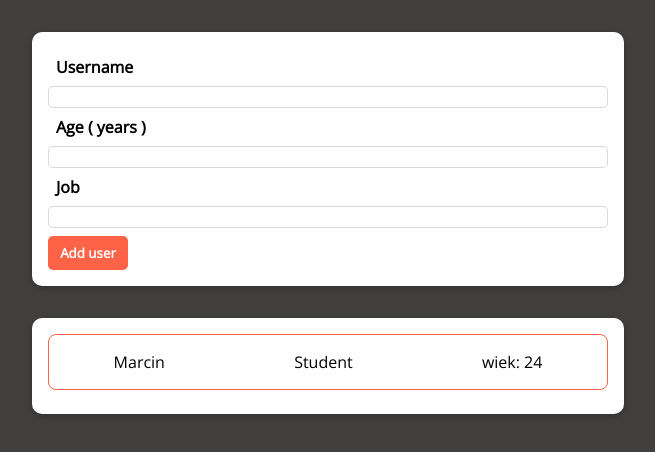
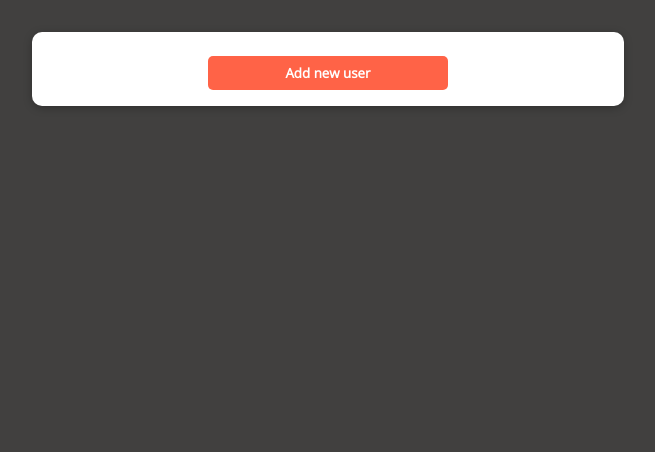
Before and after one commit to Marcin-Kowalczykk/addUserApp-React, a React (Create React App) app: page / in a window 1280 px wide. Shown: the top 452 px of the page, without its empty margins (312-967 px from the left). Built offline with nearby package versions, Linux system fonts and the light colour scheme.

Commit message:
final update

```diff
--- a/src/App.js
+++ b/src/App.js
@@ -1,8 +1,8 @@
 import React, { Fragment, useState } from 'react';
 
 import styled from 'styled-components';
+import GlobalStyle from './GlobalStyle';
 
-import GlobalStyle from './GlobalStyle';
 import Form from './components/Form';
 import ListOfUsers from './components/List/ListOfUsers';
 
@@ -14,18 +14,10 @@ const Wrapper = styled.div`
 `;
 
 function App() {
-  const expampleList = [
-    {
-      id: 1,
-      username: 'Marcin',
-      job: 'Student',
-      age: 24,
-    },
-  ];
-  const [dataListFromForm, setDataListFromForm] = useState(expampleList);
+  const [dataListFromForm, setDataListFromForm] = useState([]);
 
-  const addDataToList = (dataList) => {
-    setDataListFromForm((previous) => [dataList, ...previous]);
+  const addDataToList = (dataObjectFromForm) => {
+    setDataListFromForm((previous) => [dataObjectFromForm, ...previous]);
   };
 
   return (
@@ -33,7 +25,9 @@ function App() {
       <GlobalStyle />
       <Wrapper>
         <Form onAddDataToList={addDataToList} />
-        <ListOfUsers dataListFromForm={dataListFromForm} />
+        {dataListFromForm.length !== 0 && (
+          <ListOfUsers dataListFromForm={dataListFromForm} />
+        )}
       </Wrapper>
     </Fragment>
   );
--- a/src/components/Form.jsx
+++ b/src/components/Form.jsx
@@ -1,10 +1,25 @@
 import React, { useState } from 'react';
 
-import styled from 'styled-components';
+import styled, { keyframes } from 'styled-components';
 import BoxWrapper from './Ui/BoxWrapper';
 import BoxButton from './Ui/BoxButton';
 
-const Wrapper = styled.form`
+import ErrorModal from './Ui/ErrorModal';
+
+const AnimationForm = keyframes`
+    0% {margin-left: 80rem;}
+    100% {margin-left: 0;}
+`;
+
+const Wrapper = styled.div`
+  display: flex;
+  flex-direction: column;
+  align-items: center;
+  width: 100%;
+  animation: ${AnimationForm} 1s;
+`;
+
+const FormWrapper = styled.form`
   display: flex;
   flex-direction: column;
 `;
@@ -23,10 +38,22 @@ const Input = styled.input`
   }
 `;
 
+const MainButton = styled(BoxButton)`
+  width: 15rem;
+`;
+
+const CloseButton = styled(BoxButton)`
+  margin-left: 63%;
+`;
+
 const Form = ({ onAddDataToList }) => {
   const [usernameInputValue, setUsernameInputValue] = useState('');
   const [ageInputValue, setAgeInputValue] = useState('');
   const [jobInputValue, setJobInputValue] = useState('');
+  const [errorState, setErrorState] = useState();
+  const [isClicked, setIsClicked] = useState(false);
+
+  const MIN_AGE_LENGTH = 18;
 
   const inputSettersArray = [
     setUsernameInputValue,
@@ -36,12 +63,29 @@ const Form = ({ onAddDataToList }) => {
 
   const clearForm = (inputsArray) => {
     inputsArray.forEach((element) => {
-      element(' ');
+      element('');
     });
   };
 
   const formSubmitHandler = (e) => {
     e.preventDefault();
+    if (
+      usernameInputValue.trim().length === 0 ||
+      ageInputValue.trim().length === 0 ||
+      jobInputValue.trim().length === 0
+    ) {
+      setErrorState({
+        title: 'Form has empty fields!',
+        msg: 'Please complete all fields',
+      });
+      return;
+    } else if (+ageInputValue < MIN_AGE_LENGTH) {
+      setErrorState({
+        title: 'Age is incorrect!',
+        msg: 'Age must be higher (min. 18)',
+      });
+      return;
+    }
     const dataObject = {
       id: Math.random().toString(),
       username: usernameInputValue,
@@ -52,31 +96,62 @@ const Form = ({ onAddDataToList }) => {
     clearForm(inputSettersArray);
   };
 
+  if (isClicked === false) {
     return (
       <BoxWrapper>
-      <Wrapper action="" onSubmit={formSubmitHandler}>
+        <Wrapper>
+          <MainButton type="button" onClick={() => setIsClicked(true)}>
+            Add new user
+          </MainButton>
+        </Wrapper>
+      </BoxWrapper>
+    );
+  }
+
+  return (
+    <Wrapper>
+      {errorState && (
+        <ErrorModal
+          title={errorState.title}
+          msg={errorState.msg}
+          onHideModalByButton={() => setErrorState(null)}
+        />
+      )}
+      <BoxWrapper>
+        <FormWrapper action="" onSubmit={formSubmitHandler}>
           <Label htmlFor="username">Username</Label>
           <Input
             id="username"
             type="text"
+            value={usernameInputValue}
             onChange={(e) => setUsernameInputValue(e.target.value)}
           />
           <Label htmlFor="name">Age ( years )</Label>
           <Input
             id="name"
             type="number"
+            value={ageInputValue}
             onChange={(e) => setAgeInputValue(e.target.value)}
           />
           <Label htmlFor="job">Job</Label>
           <Input
             id="job"
             type="text"
+            value={jobInputValue}
             onChange={(e) => setJobInputValue(e.target.value)}
           />
+          <footer>
             <BoxButton type="submit">Add user</BoxButton>
+            <CloseButton type="button" onClick={() => setIsClicked(false)}>
+              Close
+            </CloseButton>
+          </footer>
+        </FormWrapper>
+      </BoxWrapper>
     </Wrapper>
-    </BoxWrapper>
   );
 };
 
 export default Form;
+
+// animacje
--- a/src/components/List/ListElement.jsx
+++ b/src/components/List/ListElement.jsx
@@ -1,13 +1,22 @@
 import React from 'react';
 
-import styled from 'styled-components';
+import styled, { keyframes } from 'styled-components';
 
-const Wrapper = styled.div`
+const AnimationShow = keyframes`
+    0% {margin-right: 210px;}
+    100% {margin-right: 0;}
+`;
+
+const Wrapper = styled.li`
   display: flex;
   justify-content: space-around;
   border: 1px solid tomato;
   border-radius: 0.5rem;
   margin-bottom: 0.5rem;
+  background-color: tomato;
+  color: white;
+  font-weight: bold;
+  animation: ${AnimationShow} 1s;
 `;
 
 const ListElement = ({ job, username, age }) => {
@@ -15,7 +24,7 @@ const ListElement = ({ job, username, age }) => {
     <Wrapper>
       <p>{username}</p>
       <p>{job}</p>
-      <p>{`wiek: ${age}`}</p>
+      <p>{`Age: ${age}`}</p>
     </Wrapper>
   );
 };
--- a/src/components/List/ListOfUsers.jsx
+++ b/src/components/List/ListOfUsers.jsx
@@ -1,11 +1,16 @@
 import React from 'react';
 
+import styled from 'styled-components';
 import BoxWrapper from '../Ui/BoxWrapper';
 
 import ListElement from './ListElement';
 
+const Ul = styled(BoxWrapper)`
+  text-align: center;
+`;
+
 const ListOfUsers = ({ dataListFromForm }) => (
-  <BoxWrapper>
+  <Ul>
     {dataListFromForm.map((element) => (
       <ListElement
         key={element.id}
@@ -14,7 +19,7 @@ const ListOfUsers = ({ dataListFromForm }) => (
         age={element.age}
       />
     ))}
-  </BoxWrapper>
+  </Ul>
 );
 
 export default ListOfUsers;
--- a/src/components/Ui/BoxButton.jsx
+++ b/src/components/Ui/BoxButton.jsx
@@ -2,7 +2,6 @@ import React from 'react';
 import styled from 'styled-components';
 
 const Button = styled.button`
-  align-self: flex-start;
   font-weight: bold;
   color: white;
   width: 5rem;
@@ -22,8 +21,8 @@ const Button = styled.button`
   }
 `;
 
-const BoxButton = ({ children, type, onClick }) => (
-  <Button type={type || 'button'} onClick={onClick}>
+const BoxButton = ({ children, className, type, onClick }) => (
+  <Button className={className} type={type || 'button'} onClick={onClick}>
     {children}
   </Button>
 );
--- /dev/null
+++ b/src/components/Ui/ErrorModal.jsx
@@ -0,0 +1,84 @@
+import React from 'react';
+
+import styled, { keyframes } from 'styled-components';
+import BoxButton from './BoxButton';
+
+const AnimationShow1 = keyframes`
+    0% {opacity: 0;}
+    100% {opacity: 1;}
+`;
+
+const AnimationShow2 = keyframes`
+    0% {top: -300px}
+    100% {top: 10%;}
+`;
+
+const ModalWrapper = styled.div`
+  animation: ${AnimationShow1} 0.5s;
+`;
+
+const Shadow = styled.div`
+  position: absolute;
+  top: 0;
+  left: 0;
+  width: 100%;
+  height: 100vh;
+  background: rgba(0, 0, 0, 0.75);
+`;
+
+const ContentWrapper = styled.div`
+  position: absolute;
+  top: 10%;
+  left: 50%;
+  transform: translate(-50%, 50%);
+  overflow: hidden;
+  width: 80%;
+  max-width: 25rem;
+  background: white;
+  border-radius: 1rem;
+  animation: ${AnimationShow2} 0.5s;
+`;
+
+const Header = styled.header`
+  text-align: center;
+  background-color: #ff63479b;
+  padding: 0.1rem;
+`;
+
+const H2 = styled.h2`
+  margin: 0.5rem;
+  color: red;
+`;
+
+const MsgSection = styled.section`
+  text-align: center;
+  color: red;
+  font-weight: bold;
+`;
+
+const Footer = styled.footer`
+  display: flex;
+  justify-content: flex-end;
+  padding: 20px;
+`;
+
+const ErrorModal = ({ title, msg, onHideModalByButton }) => {
+  return (
+    <ModalWrapper>
+      <Shadow onClick={onHideModalByButton} />
+      <ContentWrapper>
+        <Header>
+          <H2>{title}</H2>
+        </Header>
+        <MsgSection>
+          <p>{msg}</p>
+        </MsgSection>
+        <Footer>
+          <BoxButton onClick={onHideModalByButton}>Close</BoxButton>
+        </Footer>
+      </ContentWrapper>
+    </ModalWrapper>
+  );
+};
+
+export default ErrorModal;
```
Lines whose indentation alone changed are shown as unchanged.
